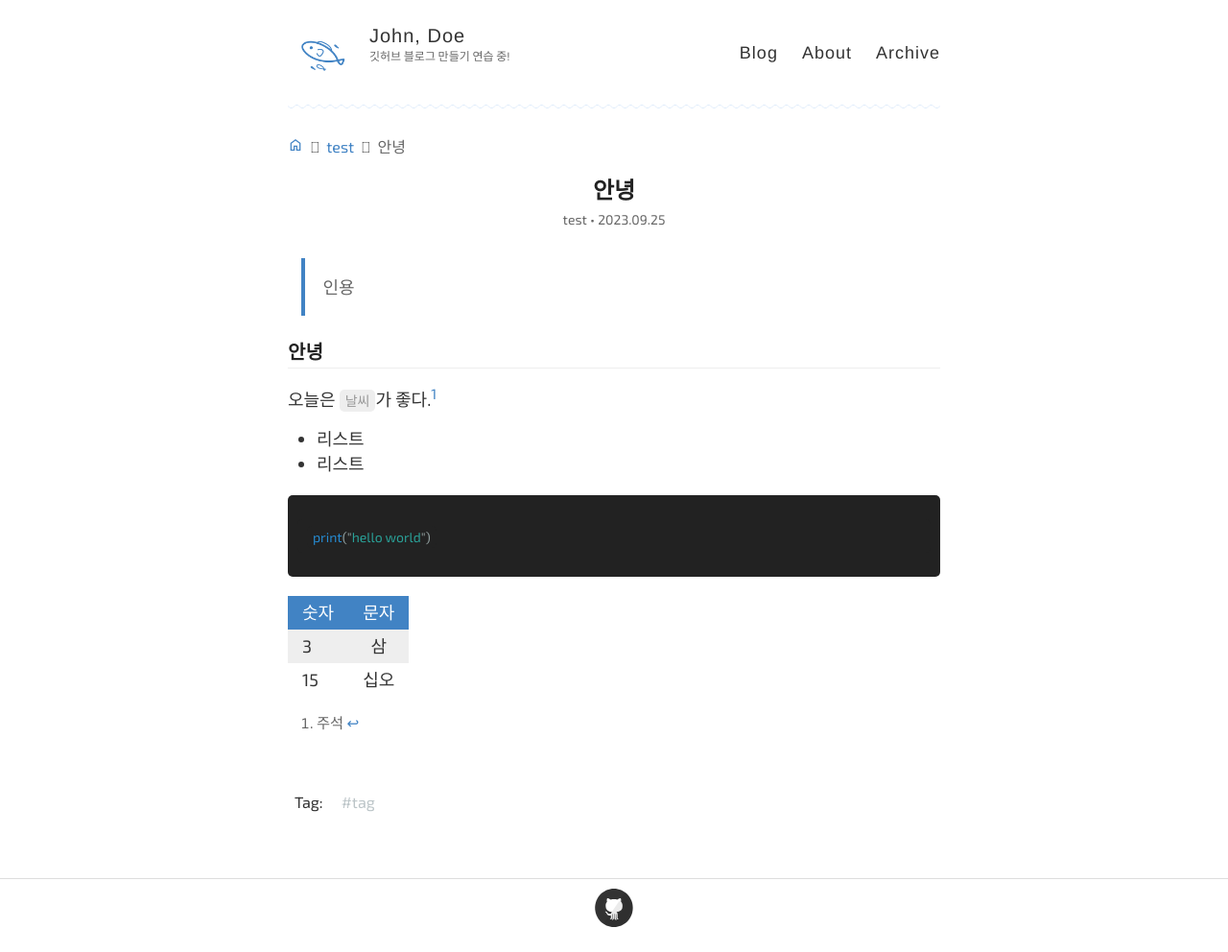
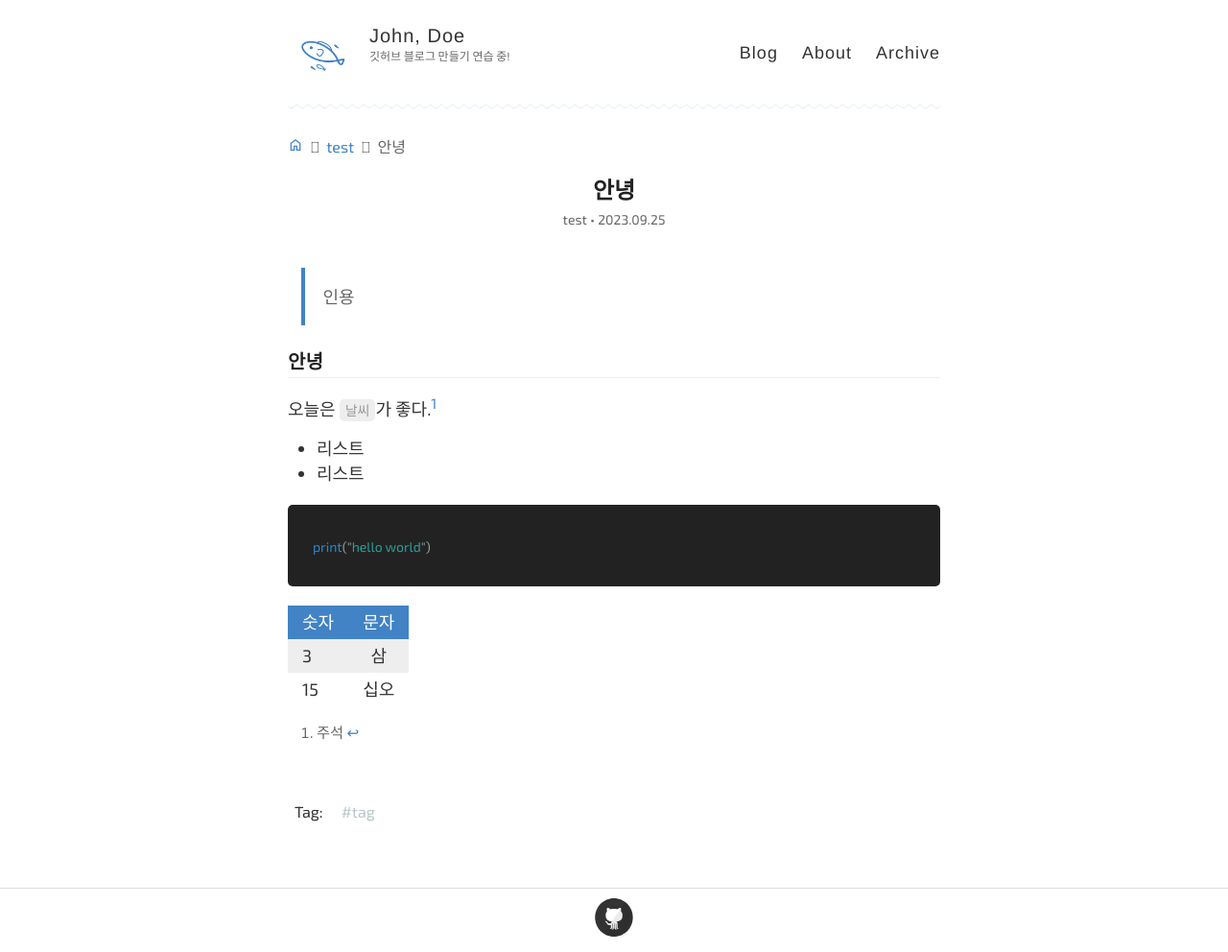
Before and after one commit to Sleeping-Gabin/Sleeping-Gabin.github.io, a Jekyll site: the page built from _posts/2023-09-25-post_test.md, in a window 1280 px wide. Shown: the whole page at 96% size. Built offline with Jekyll 4.4.1, drawn with Linux system fonts in a browser that asks for light colours; some web fonts are replaced.

Commit message:
update layout

```diff
--- a/_layouts/default.html
+++ b/_layouts/default.html
@@ -83,7 +83,7 @@
               <a href="{{ site.baseurl }}/">{{ site.name }}</a>
             </h1>
             <p class="site-description">{{ site.description }}</p>
-            <span class="material-symbols-outlined" id="nav-button"> arrow_drop_up </span>
+            <span class="material-symbols-outlined" id="nav-button"> arrow_drop_down </span>
           </div>
 
           <nav id="nav">
--- a/_layouts/post.html
+++ b/_layouts/post.html
@@ -14,7 +14,7 @@
   <center class="post-title">
       <h1>{{ page.title }}</h1>
       <div class="post-info">
-        {% if page.category %}{{ page.category }}&nbsp;&bull;&nbsp;{% endif %}{{ page.date | date: "%Y.%m.%d" }}{% if page.author %}{{ page.author }}&nbsp;&bull;&nbsp;{% endif %}
+        {% if page.category %}{{ page.category }}&nbsp;&bull;&nbsp;{% endif %}{{ page.date | date: "%Y.%m.%d" }}{% if page.author %}&nbsp;&bull;&nbsp;{{ page.author }}{% endif %}
       </div>
   </center>
 
--- a/style.scss
+++ b/style.scss
@@ -349,7 +349,7 @@
 
 //
 .post-title {
-  margin-bottom: 30px;
+  margin-bottom: 40px;
 
   .post-info {
     margin-top: -15px;
@@ -364,6 +364,10 @@
   margin-top: -12px;
   font-size: 14px;
   color: $gray;
+
+  a {
+    color: $gray;
+  }
 }
 
 svg {
@@ -393,8 +397,12 @@
   color: $white;
 }
 
-.entry  h2 {
+.entry {
+  text-align: justify;
+
+  h2 {
     border-bottom: 1px solid $lighterGray;
+  }
 }
 
 sup {
@@ -415,17 +423,19 @@
   @include mobile {
     display: none;
   }
+
+  .post-path a {
+    color: $gray;
+  }
 }
 
-.post-path a:hover {
-  color: $blue;
-}
+
 
 #nav-button {
   display: none;
 
   @include mobile {
-    font-size: 15px;
+    font-size: 20px;
     display: flex;
     justify-content: flex-end;
     margin-right: 10px;
```
